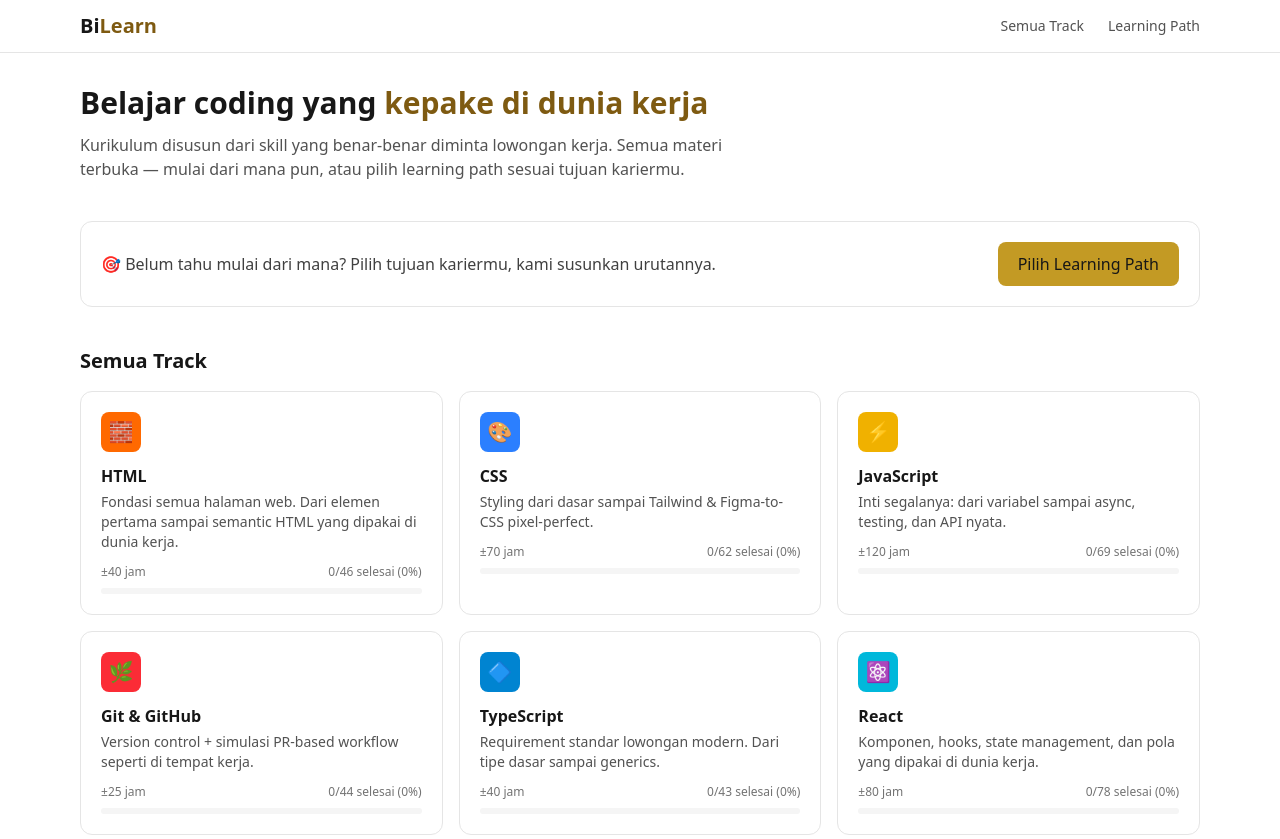
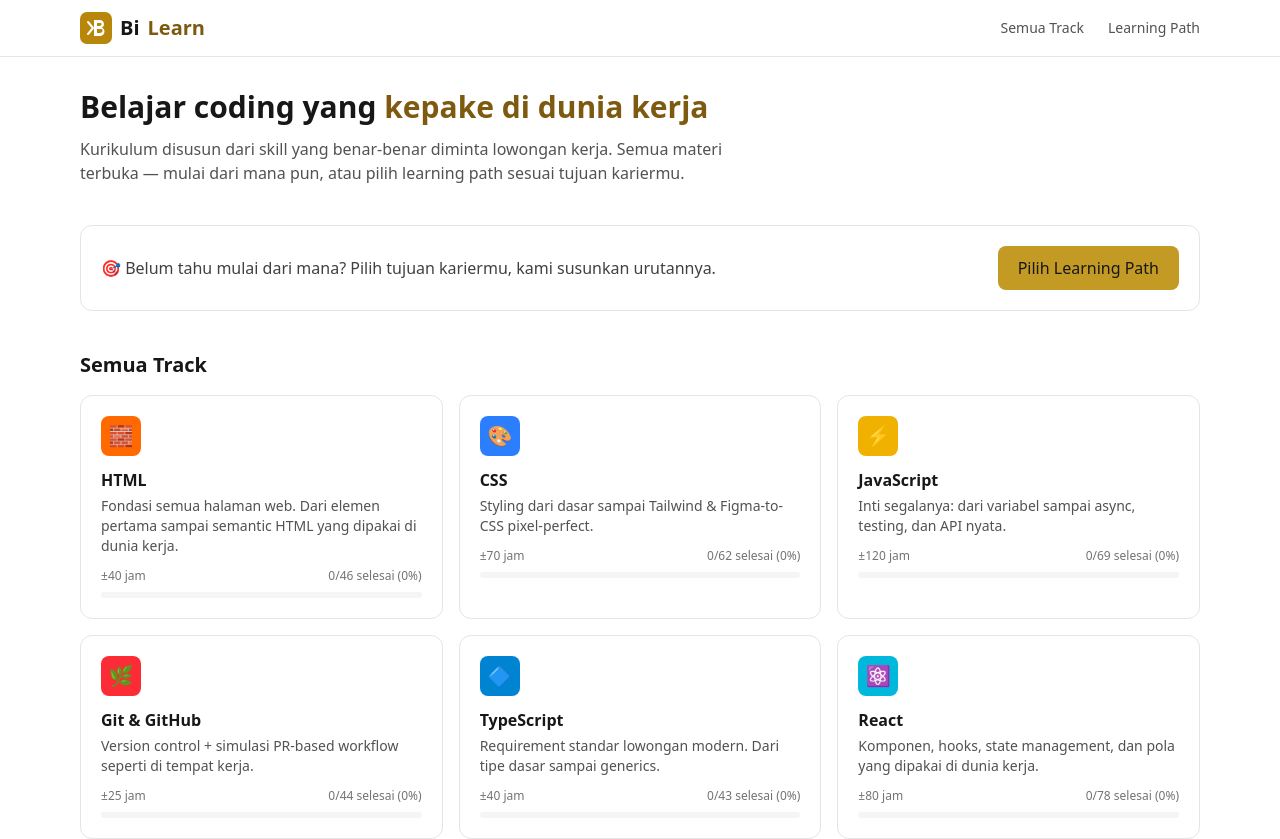
Before and after one commit to bimotss/BiLearn, a Next.js app: page / in a window 1280 px wide. Shown: the top 839 px of the page. Built offline with nearby package versions, Linux system fonts and the light colour scheme.

Commit message:
feat: add BiLearn logo (SVG + JPG) and integrate in navbar/favicon

```diff
--- a/src/app/layout.tsx
+++ b/src/app/layout.tsx
@@ -1,4 +1,5 @@
 import type { Metadata } from "next";
+import Image from "next/image";
 import Link from "next/link";
 import "./globals.css";
 
@@ -6,6 +7,10 @@ export const metadata: Metadata = {
   title: "BiLearn — Belajar Coding yang Kepake di Dunia Kerja",
   description:
     "Platform belajar coding interaktif gaya freeCodeCamp. Kurikulum berbasis lowongan kerja nyata Indonesia. Semua akses terbuka, gratis.",
+  icons: {
+    icon: "/logo.svg",
+    apple: "/logo.jpg",
+  },
 };
 
 export default function RootLayout({
@@ -18,7 +23,8 @@ export default function RootLayout({
       <body className="flex min-h-full flex-col bg-white text-neutral-900">
         <header className="border-b border-neutral-200">
           <nav className="mx-auto flex max-w-6xl items-center justify-between px-4 py-3">
-            <Link href="/" className="text-xl font-bold">
+            <Link href="/" className="flex items-center gap-2 text-xl font-bold">
+              <Image src="/logo.svg" alt="BiLearn logo" width={32} height={32} priority />
               Bi<span className="text-gold-700">Learn</span>
             </Link>
             <div className="flex gap-6 text-sm font-medium text-neutral-600">
```
Also changed, not shown: public/logo.jpg (added), public/logo.svg (added).
